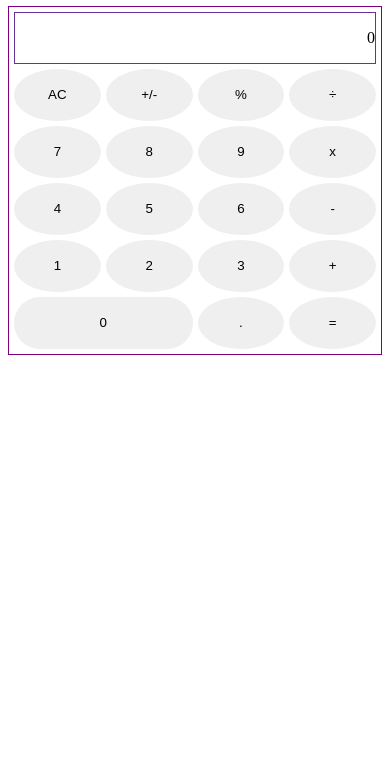
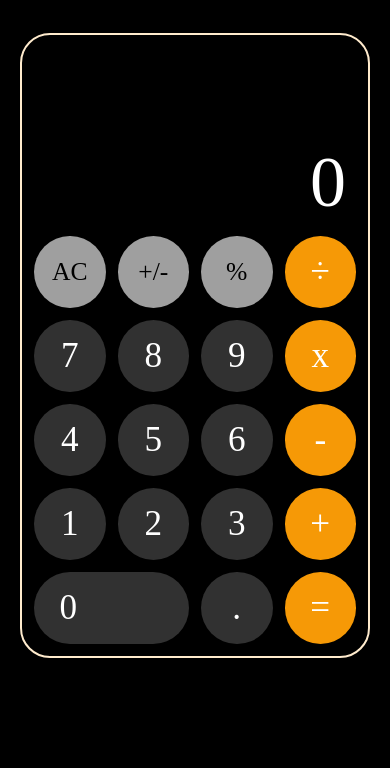
Before and after one commit to emeibech/calculator, a plain HTML site: page index.html in a window 390 px wide. Shown: the part 76-844 px from the top of the page. Drawn offline with Linux system fonts and the light colour scheme; a web font is replaced by a local one.

Commit message:
Add pseudo-class effects and make design responsive

```diff
--- a/index.html
+++ b/index.html
@@ -21,7 +21,7 @@
         <button class="number">7</button>
         <button class="number">8</button>
         <button class="number">9</button>
-        <button class="operator">x</button>
+        <button class="operator multiply">x</button>
         <button class="number">4</button>
         <button class="number">5</button>
         <button class="number">6</button>
@@ -30,8 +30,8 @@
         <button class="number">2</button>
         <button class="number">3</button>
         <button class="operator">+</button>
-        <div class="zero"><button class="number" id="zero">0</button></div>
-        <button class="num">.</button>
+        <button class="number" id="zero">0</button>
+        <button class="number">.</button>
         <button class="operator">=</button>
 
     </div>
--- a/script.js
+++ b/script.js
@@ -16,5 +16,4 @@ const operations = {
 
 
 
-
 console.log(operations.multiply(12, 12));
--- a/style.css
+++ b/style.css
@@ -1,41 +1,104 @@
+@font-face {
+    font-family: sfProLight;
+    src: url(https://fontsfree.net//wp-content/fonts/basic/sans-serif/FontsFree-Net-SFProText-Light-1.ttf);
+  }
+
 * {
     box-sizing: border-box;
+    font-family: sfProLight;
+    margin: 0;
+    background-color: black;
 }
 
 .header {
     display: grid;
     place-items: center;
-    border: 1px solid brown;
+    margin-top: 1.5rem;
+    color: whitesmoke;
 }
 
 .calculator {
-    border: 1px solid purple;
+    border: 2px solid blanchedalmond;
     display: grid;
-    grid-template: repeat(6, 1fr) / repeat(4, 1fr);
-    gap: 5px;
-    padding: 5px;
+    grid-template: repeat(8, 1fr) / repeat(4, 1fr);
+    gap: 12px;
+    padding: 12px;
+    background-color: black;
+    border-radius: 30px;
+    width: max(15vw, 350px);
+    height: max(60vh, 625px);
+    margin-inline: auto;
+    margin-top: 3rem;
 }
 
 button {
     border-radius: 50%;
     border: none;
+    cursor: pointer;
+    font-size: 1.6rem;
+    height: min(4.5rem);
 }
 
 .display {
     grid-column: 1 / 5;
-    grid-row: 1 / 2;
-    border: 1px solid rebeccapurple;
+    grid-row: 1 / 4;
     display: flex;
     justify-content: flex-end;
-    font-size: 1rem;
-}
-
-.zero {
-    grid-column: 1 / 3;
-    display: flex;
+    align-items: flex-end;
+    font-size: 4.5rem;
+    color: white;
+    background-color: black;
+    padding-inline-end: 10px;
 }
 
 #zero {
-    flex: 1;
     border-radius: 40px;
+    display: flex;
+    justify-content: flex-start;
+    align-items: center;
+    padding-inline: 1.6rem;
+    grid-column: 1 / 3;
 }
+
+.number {
+    color: white;
+    background-color: #313131;
+    font-size: 2.2rem;
+}
+
+.number:hover {
+    background-color: #636161;
+}
+
+.number:active {
+    background-color: #313131;
+    transition: 100ms;
+}
+
+.operator {
+    color: white;
+    background-color: #f69906;
+    font-size: 2.2rem;
+}
+
+.operator:hover {
+    background-color: #f7bd61;
+}
+
+.operator:active {
+    color: #f69906;
+    background-color: white;
+}
+
+.function {
+    background-color: #9f9f9f;
+}
+
+.function:hover {
+    background-color: #e0dcdc;
+}
+
+.function:active {
+    background-color: #9f9f9f;
+    transition: 100ms;
+}
```
